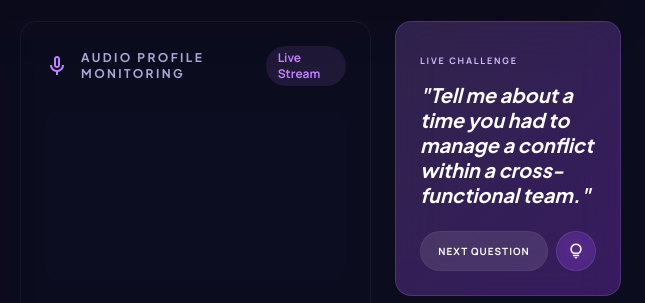
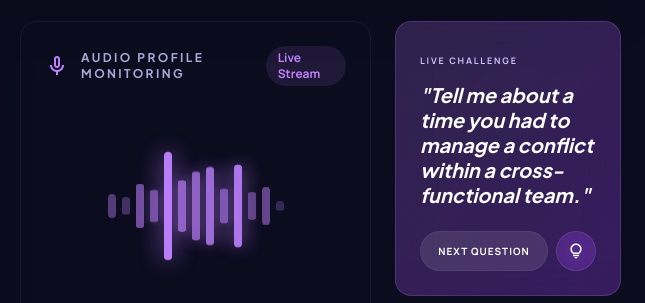
Before and after one commit to Anupk17/hackoholicks, a plain HTML site: page interveux_active_mirror/code.html in a window 1280 px wide. Shown: the part 412-715 px from the top of the page, 635-1280 px from the left. Drawn offline with nearby package versions, Linux system fonts and the light colour scheme.

Commit message:
UI: Add animated waveform to Audio Profile Monitoring

```diff
--- a/interveux_active_mirror/code.html
+++ b/interveux_active_mirror/code.html
@@ -96,6 +96,14 @@
             border-radius: 9999px;
             background: #bf81ff;
             box-shadow: 0 0 10px rgba(191, 129, 255, 0.5);
+        }
+        @keyframes pulse-wave {
+            0%, 100% { transform: scaleY(0.4); opacity: 0.6; }
+            50% { transform: scaleY(1); opacity: 1; }
+        }
+        .waveform-bar-animated {
+            animation: pulse-wave 1.2s ease-in-out infinite;
+            transform-origin: center;
         }
         .transcript-glow {
             box-shadow: 0 0 25px rgba(191, 129, 255, 0.1);
@@ -276,21 +284,20 @@
 </div>
 <span class="text-xs font-label text-primary bg-primary/10 px-3 py-1 rounded-full font-bold">Live Stream</span>
 </div>
-<div class="flex-grow flex items-center justify-center gap-2 bg-surface-container-low/30 rounded-2xl px-8">
-<div class="waveform-bar w-1 bg-primary rounded-full" style="animation-delay: 0.1s"></div>
-<div class="waveform-bar w-1 bg-primary rounded-full" style="animation-delay: 0.2s"></div>
-<div class="waveform-bar w-1 bg-primary rounded-full" style="animation-delay: 0.3s"></div>
-<div class="waveform-bar w-1 bg-primary rounded-full" style="animation-delay: 0.4s"></div>
-<div class="waveform-bar w-1 bg-primary rounded-full" style="animation-delay: 0.5s"></div>
-<div class="waveform-bar w-1 bg-primary/80 rounded-full" style="animation-delay: 0.6s"></div>
-<div class="waveform-bar w-1 bg-primary/80 rounded-full" style="animation-delay: 0.7s"></div>
-<div class="waveform-bar w-1 bg-primary/80 rounded-full" style="animation-delay: 0.8s"></div>
-<div class="waveform-bar w-1 bg-primary/60 rounded-full" style="animation-delay: 0.9s"></div>
-<div class="waveform-bar w-1 bg-primary/60 rounded-full" style="animation-delay: 1.0s"></div>
-<div class="waveform-bar w-1 bg-primary/40 rounded-full" style="animation-delay: 1.1s"></div>
-<div class="waveform-bar w-1 bg-primary/40 rounded-full" style="animation-delay: 1.2s"></div>
-<div class="waveform-bar w-1 bg-primary/20 rounded-full" style="animation-delay: 1.3s"></div>
-<div class="waveform-bar w-1 bg-primary/20 rounded-full" style="animation-delay: 1.4s"></div>
+<div class="flex-grow flex items-center justify-center gap-[6px] rounded-2xl px-8 min-h-[160px] my-4">
+    <div class="waveform-bar-animated w-2 h-6 bg-[#bf81ff]/40 rounded-full" style="animation-delay: 0.8s"></div>
+    <div class="waveform-bar-animated w-2 h-10 bg-[#bf81ff]/50 rounded-full" style="animation-delay: 0.1s"></div>
+    <div class="waveform-bar-animated w-2 h-16 bg-[#bf81ff]/70 rounded-full" style="animation-delay: 0.5s"></div>
+    <div class="waveform-bar-animated w-2 h-20 bg-[#bf81ff]/90 rounded-full drop-shadow-[0_0_8px_rgba(191,129,255,0.6)]" style="animation-delay: 0.2s"></div>
+    <div class="waveform-bar-animated w-2 h-28 bg-[#bf81ff] rounded-full drop-shadow-[0_0_12px_rgba(191,129,255,0.8)]" style="animation-delay: 0.7s"></div>
+    <div class="waveform-bar-animated w-2 h-24 bg-[#bf81ff] rounded-full drop-shadow-[0_0_10px_rgba(191,129,255,0.8)]" style="animation-delay: 0.4s"></div>
+    <div class="waveform-bar-animated w-2 h-32 bg-[#bf81ff] rounded-full drop-shadow-[0_0_15px_rgba(191,129,255,1)]" style="animation-delay: 0.0s"></div>
+    <div class="waveform-bar-animated w-2 h-28 bg-[#bf81ff] rounded-full drop-shadow-[0_0_12px_rgba(191,129,255,0.8)]" style="animation-delay: 0.5s"></div>
+    <div class="waveform-bar-animated w-2 h-20 bg-[#bf81ff]/90 rounded-full drop-shadow-[0_0_8px_rgba(191,129,255,0.6)]" style="animation-delay: 0.1s"></div>
+    <div class="waveform-bar-animated w-2 h-24 bg-[#bf81ff] rounded-full drop-shadow-[0_0_10px_rgba(191,129,255,0.8)]" style="animation-delay: 0.6s"></div>
+    <div class="waveform-bar-animated w-2 h-16 bg-[#bf81ff]/70 rounded-full" style="animation-delay: 0.3s"></div>
+    <div class="waveform-bar-animated w-2 h-10 bg-[#bf81ff]/50 rounded-full" style="animation-delay: 0.9s"></div>
+    <div class="waveform-bar-animated w-2 h-6 bg-[#bf81ff]/40 rounded-full" style="animation-delay: 0.2s"></div>
 </div>
 <div class="mt-6 p-4 rounded-xl bg-primary/5 border border-primary/10 flex items-center gap-4">
 <span class="material-symbols-outlined text-primary">graphic_eq</span>
```
